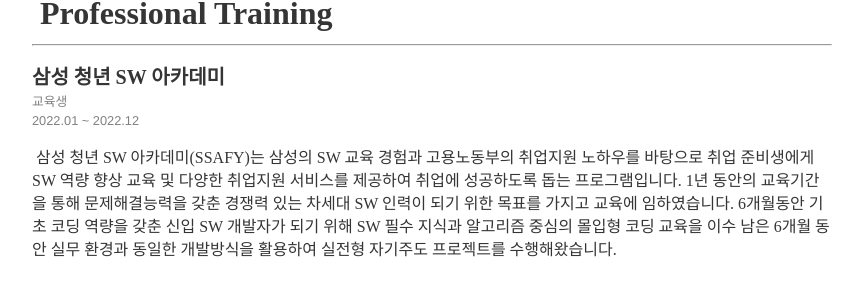
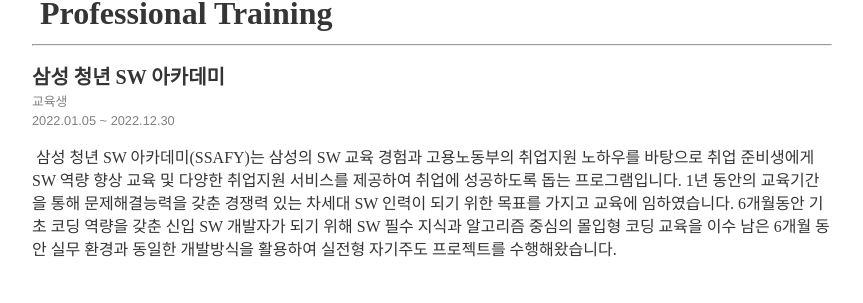
Before and after one commit to Sungbae95/Sungbae95.github.io, a Jekyll site: the page built from index.md, in a window 1280 px wide and 900 px high, scrolled down 712 px. Shown: the part 147-450 px from the top of the window, without its empty margins (208-1071 px from the left). Built offline with Jekyll 4.4.1, drawn with Linux system fonts in a browser that asks for light colours; some web fonts are replaced.

Commit message:
Update index.md

```diff
--- a/index.md
+++ b/index.md
@@ -37,7 +37,7 @@
 <span style="line-height:10px; font-size:200%; font-family: nanumsquare;  font-weight: 800;"> &nbsp;Professional Training </span>
 <hr />
 <span style="font-size:125%; font-family: nanumsquare;  font-weight: 700;"> <b>삼성 청년 SW 아카데미</b> </span> <br/>
-<span style="font-size:80%; color:gray"> 교육생 <br/> 2022.01 ~ 2022.12  </span>
+<span style="font-size:80%; color:gray"> 교육생 <br/> 2022.01.05 ~ 2022.12.30  </span>
 <p style="line-height:23px; font-family: nanumsquare;">
   &nbsp;삼성 청년 SW 아카데미(SSAFY)는 삼성의 SW 교육 경험과 고용노동부의 취업지원 노하우를 바탕으로
   취업 준비생에게 SW 역량 향상 교육 및 다양한 취업지원 서비스를 제공하여 취업에 성공하도록 돕는 프로그램입니다.
```
